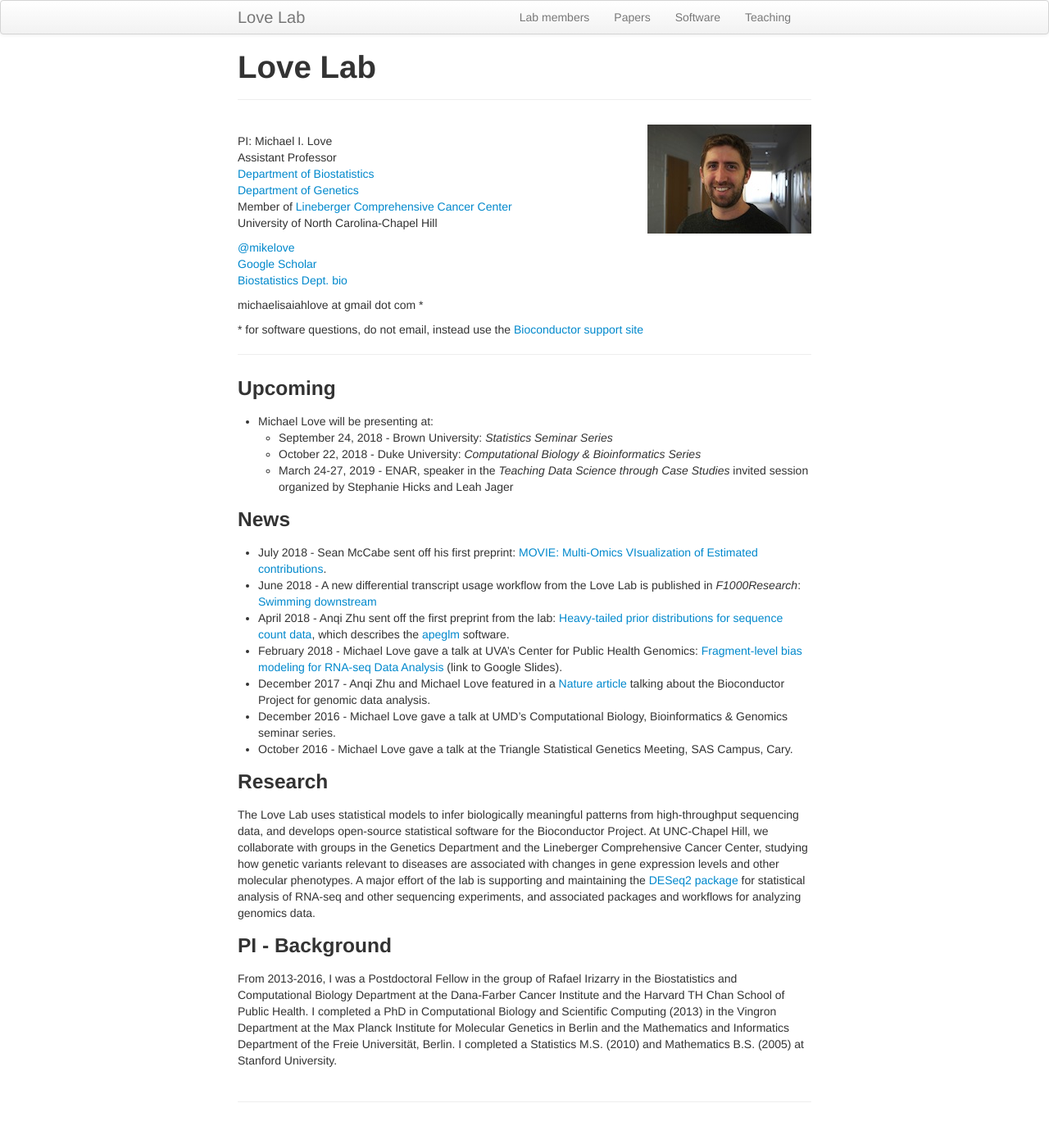
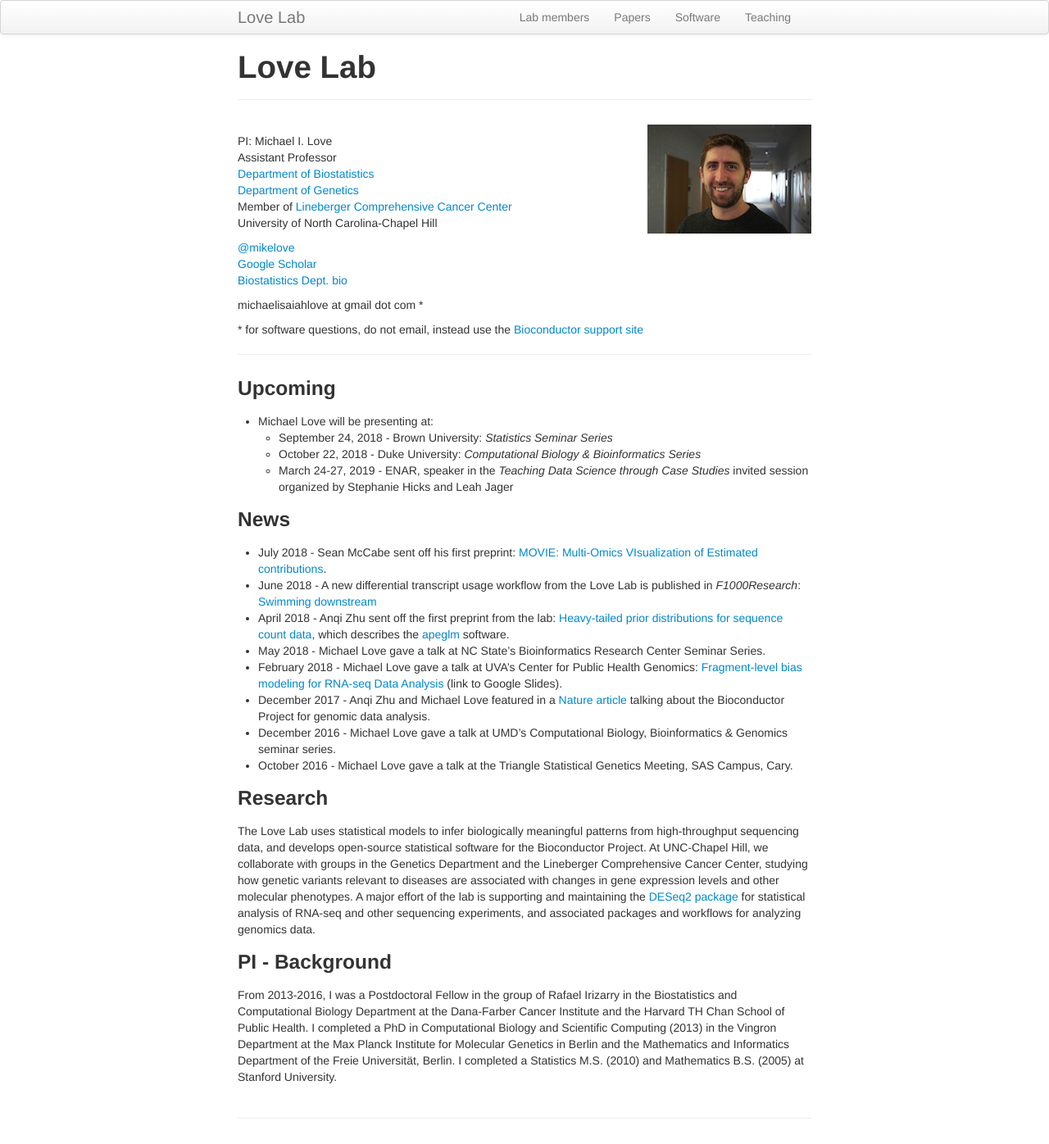
Before and after one commit to mikelove/mikelove.github.io, a Jekyll site: the page built from index.md, in a window 1280 px wide. Shown: the whole page at 82% size. Built offline with Jekyll 4.4.1, drawn with Linux system fonts in a browser that asks for light colours.

Commit message:
add another tlak

```diff
--- a/index.md
+++ b/index.md
@@ -42,6 +42,8 @@ michaelisaiahlove at gmail dot com *
 * April 2018 - Anqi Zhu sent off the first preprint from the lab:
   [Heavy-tailed prior distributions for sequence count data](https://www.biorxiv.org/content/early/2018/04/17/303255),
   which describes the [apeglm](http://bioconductor.org/packages/apeglm) software.
+* May 2018 - Michael Love gave a talk at NC State's Bioinformatics
+  Research Center Seminar Series.
 * February 2018 - Michael Love gave a talk at UVA's Center for Public
   Health Genomics: [Fragment-level bias modeling for RNA-seq Data
   Analysis](http://goo.gl/ftK55e) (link to Google Slides).
```
